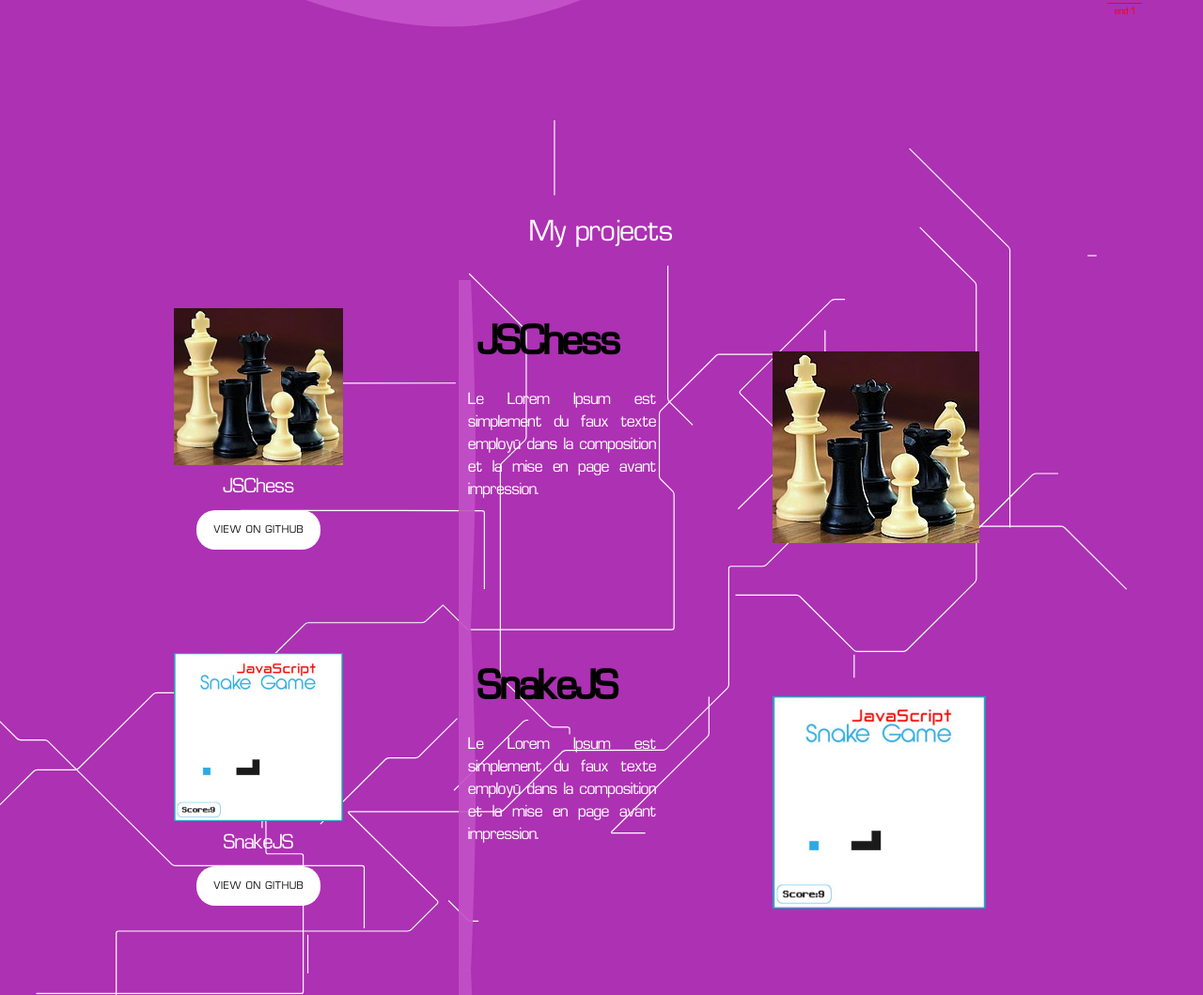
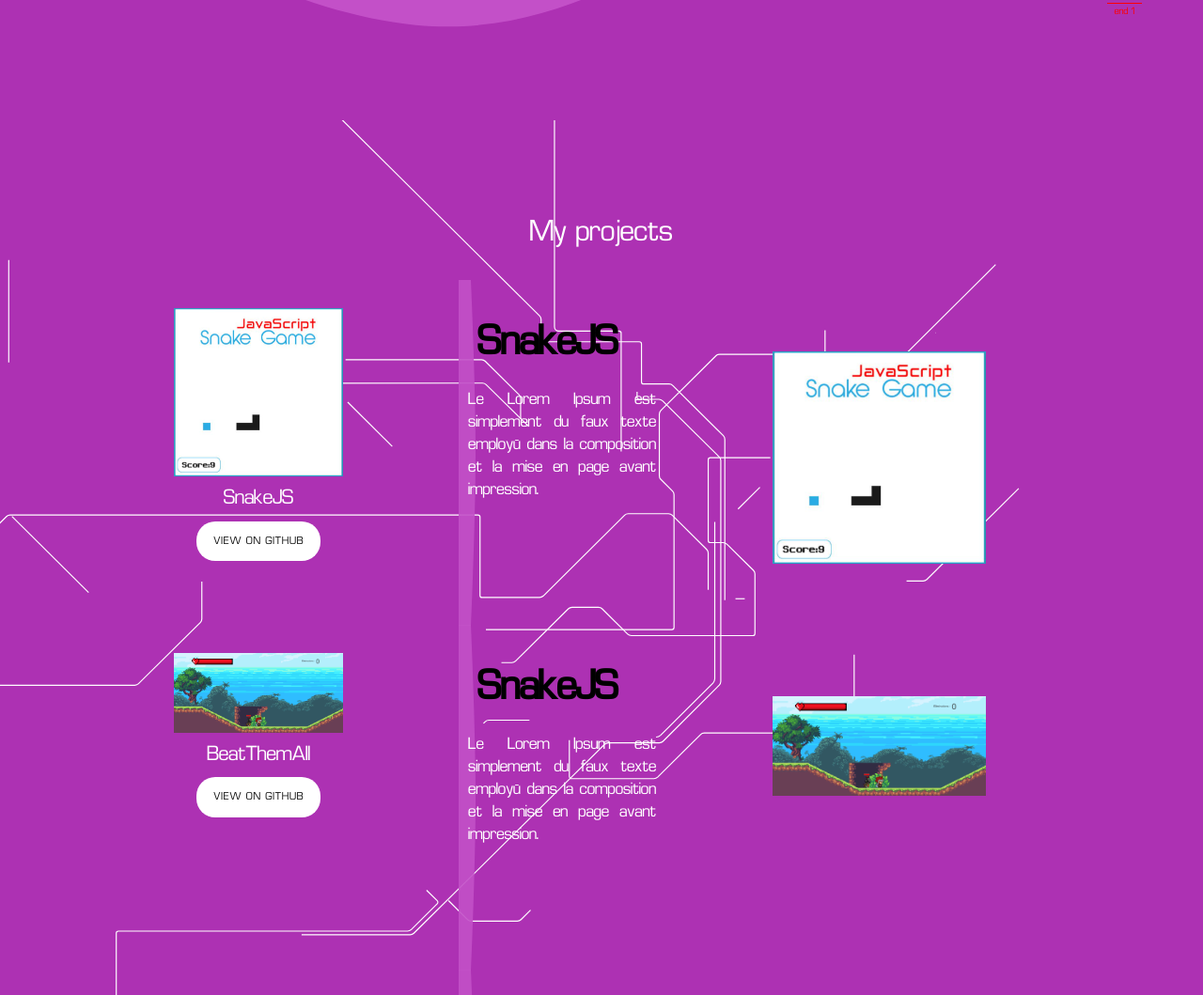
Before and after one commit to zaidschouwey98/Portfolio, a plain HTML site: page index.html in a window 1280 px wide. Shown: the part 1997-3056 px from the top of the page at 94% size. Drawn offline with nearby package versions, Linux system fonts and the light colour scheme; animation ran at ten frames a second; files whose address does not match are found by name.

Commit message:
remove project

```diff
--- a/index.html
+++ b/index.html
@@ -200,38 +200,7 @@ https://templatemo.com/tm-506-tinker
                 </div>
 
 
-                <div class="row chess-project project-row">
-                    <div class="col-lg-4 col-md-12">
-                        <div class="card chess-card" style="width: 18rem;">
-                            <img class="card-img-top" src="img/jschess.jpg" alt="Card image cap">
-                            <div class="card-body">
-                                <h5 class="card-title">JSChess</h5>
-                                <div class="primary-white-button">
-                                    <a href="#"  data-id="about">View on Github</a>
-                                </div>
-                            </div>
-                        </div>
-                    </div>
-                    <div class="col-lg-4 project-details">
-                        <svg class="project-svg" width="580" height="368" viewBox="0 0 580 368" fill="none"
-                            xmlns="http://www.w3.org/2000/svg">
-                            <path style="z-index: -50;" opacity="0.7" class="chess-svg svg-path"
-                                d="M0 0H13C13 0 18 112.117 18 184C18 255.883 13 368 13 368H0V0Z" fill="#c350c8" />
-                        </svg>
-                        <div style="padding: 10px;">
-                            <div>
-                                <h3 class="chess-title project-title"><b>JSChess</b></h3>
-                                <p class="chess-content project-content">Le Lorem Ipsum est simplement du faux texte
-                                    employé dans la composition et la mise en page avant impression. </p>
-                            </div>
-                        </div>
-                    </div>
-                    <div class="col-lg-4 project-details">
-                        <div class="chess-image project-image">
-                            <img src="img/jschess.jpg" />
-                        </div>
-                    </div>
-                </div>
+
 
 
                 <div class="row snakejs-project project-row">
--- a/js/app.js
+++ b/js/app.js
@@ -344,7 +344,7 @@ class ProjectAnimation {
 let project = new ProjectAnimation(controller);
 if (window.matchMedia("(min-width: 1000px)").matches) {
     console.log("pc")
-    project.draw(".chess-project", ".chess-svg", ".chess-title", ".chess-content", ".chess-image");
+
     project.draw(".snakejs-project", ".snake-svg", ".snake-title", ".snake-content", ".snake-image");
     project.draw(".beatthemall-project", ".beatthemall-svg", ".beatthemall-title", ".beatthemall-content", ".beatthemall-image");
     project.draw(".pinteplagiat-project", ".pinteplagiat-svg", ".pinteplagiat-title", ".pinteplagiat-content", ".pinteplagiat-image");
@@ -355,7 +355,7 @@ if (window.matchMedia("(min-width: 1000px)").matches) {
     project.drawCard(".pinteplagiat-card")
     project.drawCard(".ageofevolution-card")
 } else {
-    project.drawCard(".chess-card")
+
     project.drawCard(".snake-card")
     project.drawCard(".beatthemall-card")
     project.drawCard(".pinteplagiat-card")
```
